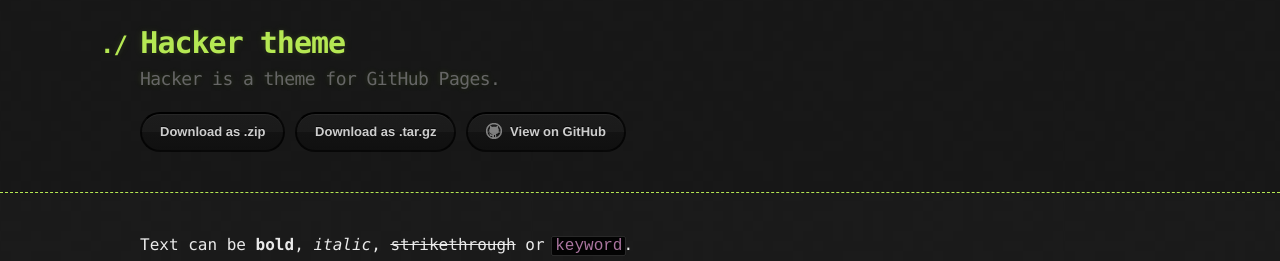
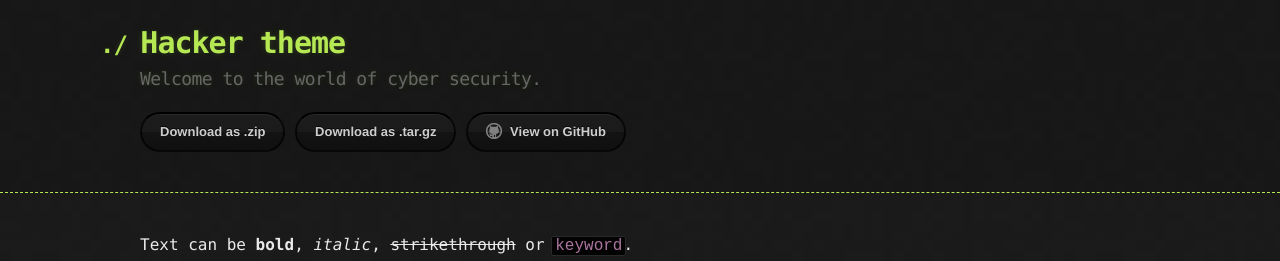
Before and after one commit to H3L1OS-NA/david_na.github.io, a Jekyll site: the page built from index.md, in a window 1280 px wide and 900 px high. Shown: the top 261 px of the window. Built offline with Jekyll 4.4.1, drawn with Linux system fonts in a browser that asks for light colours.

Commit message:
Update _config.yml

```diff
--- a/_config.yml
+++ b/_config.yml
@@ -1,5 +1,5 @@
 title: Hacker theme
-description: Hacker is a theme for GitHub Pages.
+description: Welcome to the world of cyber security.
 show_downloads: true
 google_analytics:
 theme: jekyll-theme-hacker
```
